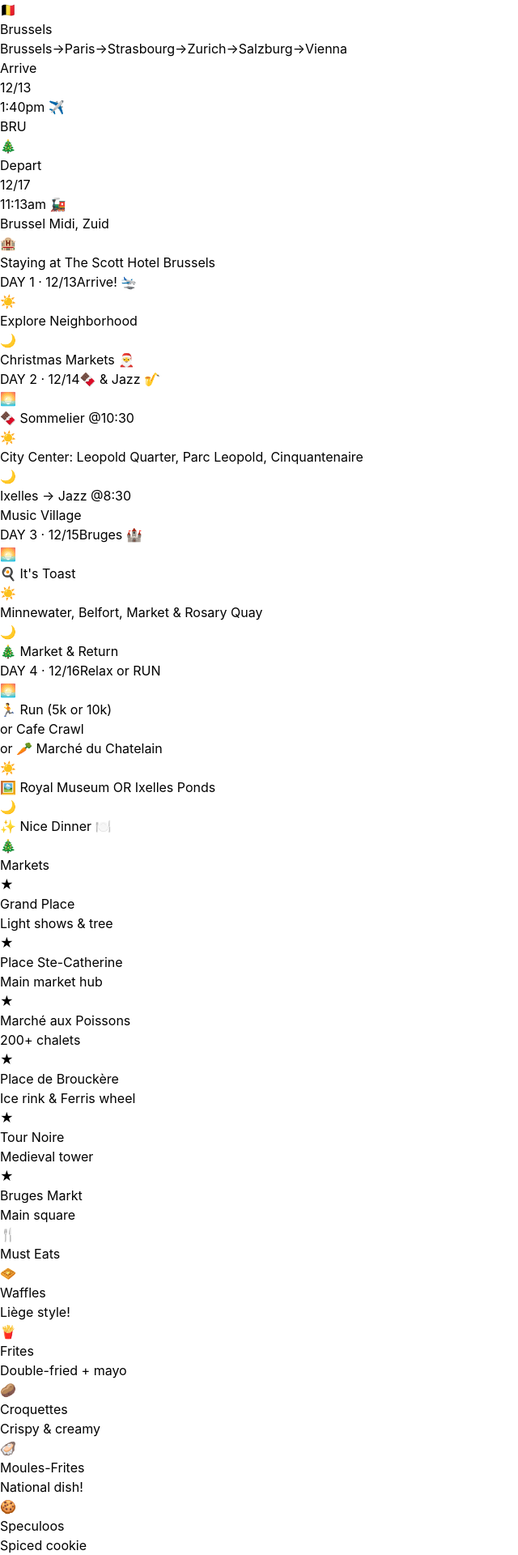
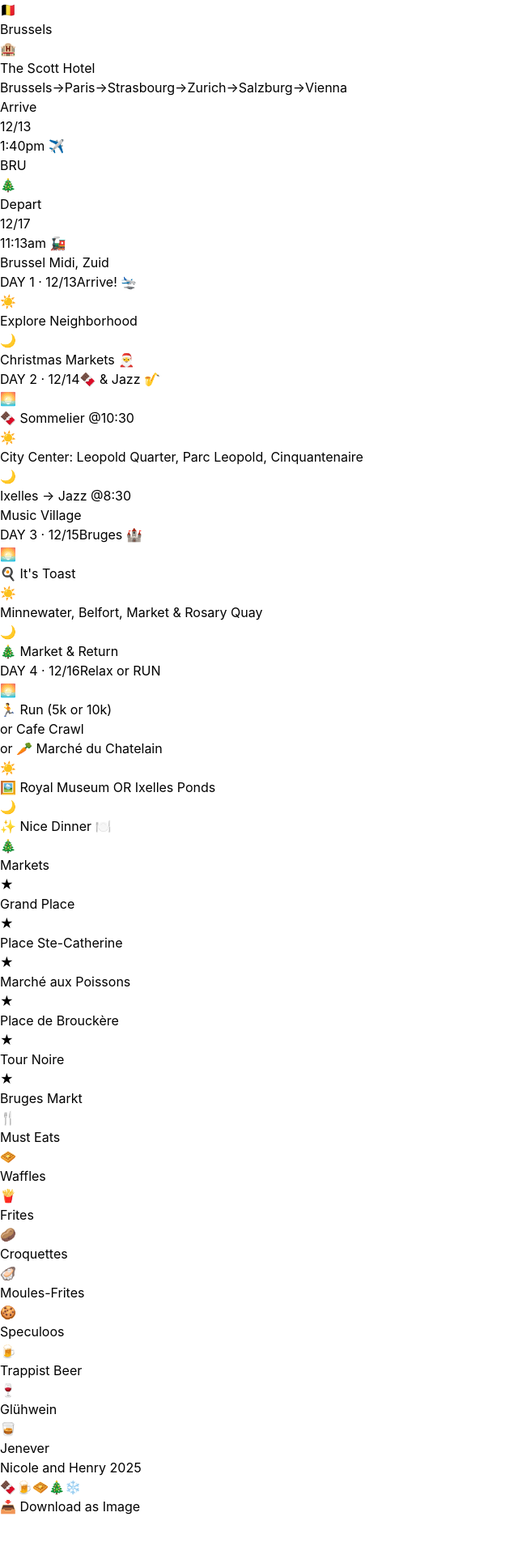
Before and after one commit to Bumler/itinerary-cheat-sheets, a React (Vite) app: page / in a window 1280 px wide. Shown: the top 1920 px of the page at 81% size, without its empty margins (0-640 px from the left). After the commit the page ends 1872 px from the top, so only its background shows below. Built offline with nearby package versions, Linux system fonts and the light colour scheme.

Commit message:
Sizing fix

```diff
--- a/index.html
+++ b/index.html
@@ -5,7 +5,7 @@
     <meta name="viewport" content="width=device-width, initial-scale=1.0" />
     <title>Belgium Itinerary</title>
   </head>
-  <body class="bg-gray-900 min-h-screen flex items-center justify-center p-4">
+  <body class="bg-gray-900 min-h-screen md:flex md:items-center md:justify-center md:p-4">
     <div id="root"></div>
     <script type="module" src="/src/main.jsx"></script>
   </body>
--- a/src/BelgiumItinerary.jsx
+++ b/src/BelgiumItinerary.jsx
@@ -19,25 +19,31 @@ export default function BelgiumItinerary() {
   };
 
   return (
-    <div className="flex flex-col items-center gap-4">
-      <div ref={cardRef} className="w-[390px] min-h-[844px] bg-gradient-to-b from-amber-900 via-red-900 to-slate-900 p-4 font-sans relative overflow-hidden">
+    <div className="flex flex-col items-center gap-4 md:p-4">
+      <div ref={cardRef} className="w-screen min-h-screen md:w-[393px] md:min-h-[852px] bg-gradient-to-b from-amber-900 via-red-900 to-slate-900 p-3 md:p-4 font-sans relative overflow-hidden flex flex-col">
       {/* Decorative background elements */}
       <div className="absolute top-0 right-0 w-64 h-64 bg-amber-500 opacity-10 rounded-full blur-3xl -translate-y-1/2 translate-x-1/2"></div>
       <div className="absolute bottom-40 left-0 w-48 h-48 bg-red-400 opacity-10 rounded-full blur-3xl -translate-x-1/2"></div>
 
       {/* Header */}
-      <div className="relative z-10">
-        <div className="flex items-center gap-2 mb-1">
+      <div className="relative z-10 flex flex-col h-full">
+        <div className="flex items-start justify-between mb-0.5 md:mb-1">
+          <div className="flex items-center gap-2">
             <span className="text-2xl">🇧🇪</span>
             <h1 className="text-3xl font-bold text-white tracking-tight">Brussels</h1>
           </div>
-        <p className="text-amber-200/60 text-xs tracking-wide mb-3">
+          <div className="bg-white/5 rounded-lg px-2 py-1 flex items-center gap-1.5">
+            <span className="text-xs">🏨</span>
+            <p className="text-white/80 text-[10px]">The Scott Hotel</p>
+          </div>
+        </div>
+        <p className="text-amber-200/60 text-xs tracking-wide mb-1.5 md:mb-3">
           <span className="text-amber-300 font-semibold">Brussels</span>
           <span className="mx-1">→</span>Paris<span className="mx-1">→</span>Strasbourg<span className="mx-1">→</span>Zurich<span className="mx-1">→</span>Salzburg<span className="mx-1">→</span>Vienna
         </p>
 
         {/* Travel Info Bar */}
-        <div className="bg-white/10 backdrop-blur-sm rounded-xl p-3 mb-2 border border-white/20">
+        <div className="bg-white/10 backdrop-blur-sm rounded-xl p-2 md:p-3 mb-2 md:mb-4 border border-white/20">
           <div className="flex justify-between items-center">
             <div className="text-center">
               <p className="text-amber-300 text-xs uppercase tracking-wider">Arrive</p>
@@ -59,16 +65,10 @@ export default function BelgiumItinerary() {
           </div>
         </div>
 
-        {/* Hotel Info */}
-        <div className="bg-white/5 rounded-lg px-3 py-2 mb-4 flex items-center justify-center gap-2">
-          <span className="text-sm">🏨</span>
-          <p className="text-white/80 text-xs">Staying at <span className="text-white font-medium">The Scott Hotel Brussels</span></p>
-        </div>
-
         {/* Main Content - Split Layout */}
-        <div className="flex gap-3 items-stretch">
+        <div className="flex gap-2 md:gap-3 items-stretch flex-1">
           {/* Left Column - Itinerary (58%) */}
-          <div className="flex-1 flex flex-col justify-between">
+          <div className="flex-1 flex flex-col justify-between gap-[2px]">
             {/* Day 1 */}
             <div className="bg-white/10 backdrop-blur-sm rounded-xl p-3 border border-white/10">
               <div className="flex items-center gap-2 mb-2">
@@ -159,7 +159,7 @@ export default function BelgiumItinerary() {
           </div>
 
           {/* Right Column - Info Panels (42%) */}
-          <div className="w-[145px] space-y-2">
+          <div className="w-[145px] space-y-1.5 md:space-y-2">
             {/* Christmas Markets */}
             <div className="bg-gradient-to-br from-emerald-800/50 to-emerald-900/70 backdrop-blur-sm rounded-xl p-3 border border-emerald-500/30 h-fit">
               <div className="flex items-center gap-1.5 mb-3">
@@ -169,45 +169,27 @@ export default function BelgiumItinerary() {
               <div className="space-y-1.5">
                 <div className="flex items-start gap-2">
                   <span className="text-emerald-400 text-xs mt-0.5">★</span>
-                  <div>
                   <p className="text-white text-[11px] font-medium leading-tight">Grand Place</p>
-                    <p className="text-white/50 text-[9px]">Light shows & tree</p>
-                  </div>
                 </div>
                 <div className="flex items-start gap-2">
                   <span className="text-emerald-400 text-xs mt-0.5">★</span>
-                  <div>
                   <p className="text-white text-[11px] font-medium leading-tight">Place Ste-Catherine</p>
-                    <p className="text-white/50 text-[9px]">Main market hub</p>
-                  </div>
                 </div>
                 <div className="flex items-start gap-2">
                   <span className="text-emerald-400 text-xs mt-0.5">★</span>
-                  <div>
                   <p className="text-white text-[11px] font-medium leading-tight">Marché aux Poissons</p>
-                    <p className="text-white/50 text-[9px]">200+ chalets</p>
-                  </div>
                 </div>
                 <div className="flex items-start gap-2">
                   <span className="text-emerald-400 text-xs mt-0.5">★</span>
-                  <div>
                   <p className="text-white text-[11px] font-medium leading-tight">Place de Brouckère</p>
-                    <p className="text-white/50 text-[9px]">Ice rink & Ferris wheel</p>
-                  </div>
                 </div>
                 <div className="flex items-start gap-2">
                   <span className="text-emerald-400 text-xs mt-0.5">★</span>
-                  <div>
                   <p className="text-white text-[11px] font-medium leading-tight">Tour Noire</p>
-                    <p className="text-white/50 text-[9px]">Medieval tower</p>
-                  </div>
                 </div>
                 <div className="flex items-start gap-2">
                   <span className="text-emerald-400 text-xs mt-0.5">★</span>
-                  <div>
                   <p className="text-white text-[11px] font-medium leading-tight">Bruges Markt</p>
-                    <p className="text-white/50 text-[9px]">Main square</p>
-                  </div>
                 </div>
               </div>
             </div>
@@ -221,59 +203,35 @@ export default function BelgiumItinerary() {
               <div className="space-y-1">
                 <div className="flex items-center gap-2">
                   <span className="text-base">🧇</span>
-                  <div>
                   <p className="text-white text-[11px] font-medium">Waffles</p>
-                    <p className="text-white/50 text-[9px]">Liège style!</p>
-                  </div>
                 </div>
                 <div className="flex items-center gap-2">
                   <span className="text-base">🍟</span>
-                  <div>
                   <p className="text-white text-[11px] font-medium">Frites</p>
-                    <p className="text-white/50 text-[9px]">Double-fried + mayo</p>
-                  </div>
                 </div>
                 <div className="flex items-center gap-2">
                   <span className="text-base">🥔</span>
-                  <div>
                   <p className="text-white text-[11px] font-medium">Croquettes</p>
-                    <p className="text-white/50 text-[9px]">Crispy & creamy</p>
-                  </div>
                 </div>
                 <div className="flex items-center gap-2">
                   <span className="text-base">🦪</span>
-                  <div>
                   <p className="text-white text-[11px] font-medium">Moules-Frites</p>
-                    <p className="text-white/50 text-[9px]">National dish!</p>
-                  </div>
                 </div>
                 <div className="flex items-center gap-2">
                   <span className="text-base">🍪</span>
-                  <div>
                   <p className="text-white text-[11px] font-medium">Speculoos</p>
-                    <p className="text-white/50 text-[9px]">Spiced cookie</p>
-                  </div>
                 </div>
                 <div className="flex items-center gap-2">
                   <span className="text-base">🍺</span>
-                  <div>
                   <p className="text-white text-[11px] font-medium">Trappist Beer</p>
-                    <p className="text-white/50 text-[9px]">Abbey brews</p>
-                  </div>
                 </div>
                 <div className="flex items-center gap-2">
                   <span className="text-base">🍷</span>
-                  <div>
                   <p className="text-white text-[11px] font-medium">Glühwein</p>
-                    <p className="text-white/50 text-[9px]">Hot mulled wine</p>
-                  </div>
                 </div>
                 <div className="flex items-center gap-2">
                   <span className="text-base">🥃</span>
-                  <div>
                   <p className="text-white text-[11px] font-medium">Jenever</p>
-                    <p className="text-white/50 text-[9px]">Belgian gin</p>
-                  </div>
                 </div>
               </div>
             </div>
@@ -281,7 +239,7 @@ export default function BelgiumItinerary() {
         </div>
 
         {/* Footer */}
-        <div className="mt-4 text-center">
+        <div className="mt-2 md:mt-4 text-center">
           <p className="text-white/40 text-[10px] tracking-widest">Nicole and Henry 2025</p>
           <div className="flex justify-center gap-1 mt-1">
             <span className="text-sm">🍫</span><span className="text-sm">🍺</span><span className="text-sm">🧇</span><span className="text-sm">🎄</span><span className="text-sm">❄️</span>
@@ -292,7 +250,7 @@ export default function BelgiumItinerary() {
 
     <button
       onClick={downloadAsImage}
-      className="bg-amber-500 hover:bg-amber-600 text-white font-semibold py-2 px-6 rounded-full transition-colors flex items-center gap-2"
+      className="hidden md:flex bg-amber-500 hover:bg-amber-600 text-white font-semibold py-2 px-6 rounded-full transition-colors items-center gap-2"
     >
       <span>📥</span> Download as Image
     </button>
--- a/src/index.css
+++ b/src/index.css
@@ -2,8 +2,13 @@
 @tailwind components;
 @tailwind utilities;
 
+html, body, #root {
+  margin: 0;
+  padding: 0;
+  height: 100%;
+}
+
 body {
-  margin: 0;
   font-family: -apple-system, BlinkMacSystemFont, 'Segoe UI', 'Roboto', 'Oxygen',
     'Ubuntu', 'Cantarell', 'Fira Sans', 'Droid Sans', 'Helvetica Neue',
     sans-serif;
--- a/vite.config.js
+++ b/vite.config.js
@@ -3,4 +3,7 @@ import react from '@vitejs/plugin-react'
 
 export default defineConfig({
   plugins: [react()],
+  server: {
+    host: true
+  }
 })
```
Lines whose indentation alone changed are shown as unchanged.
